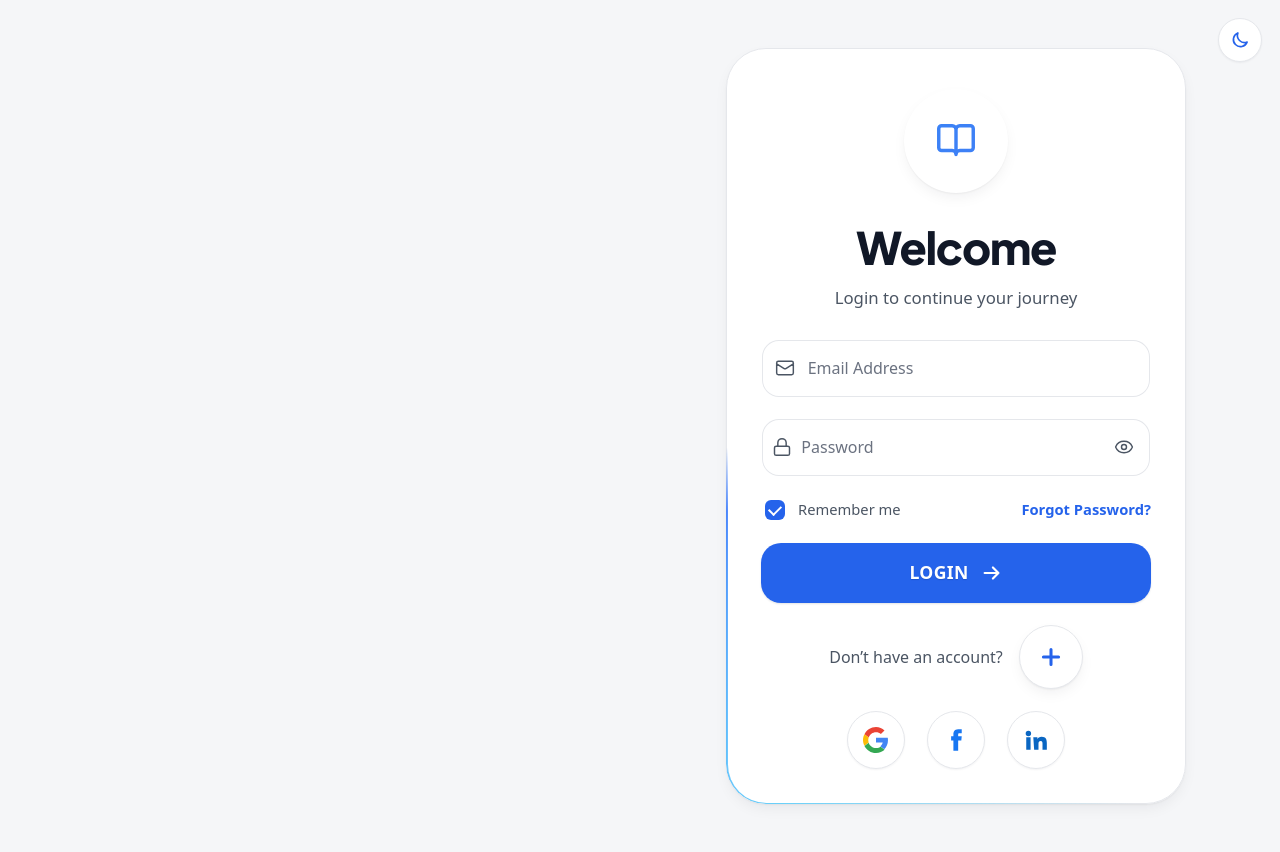
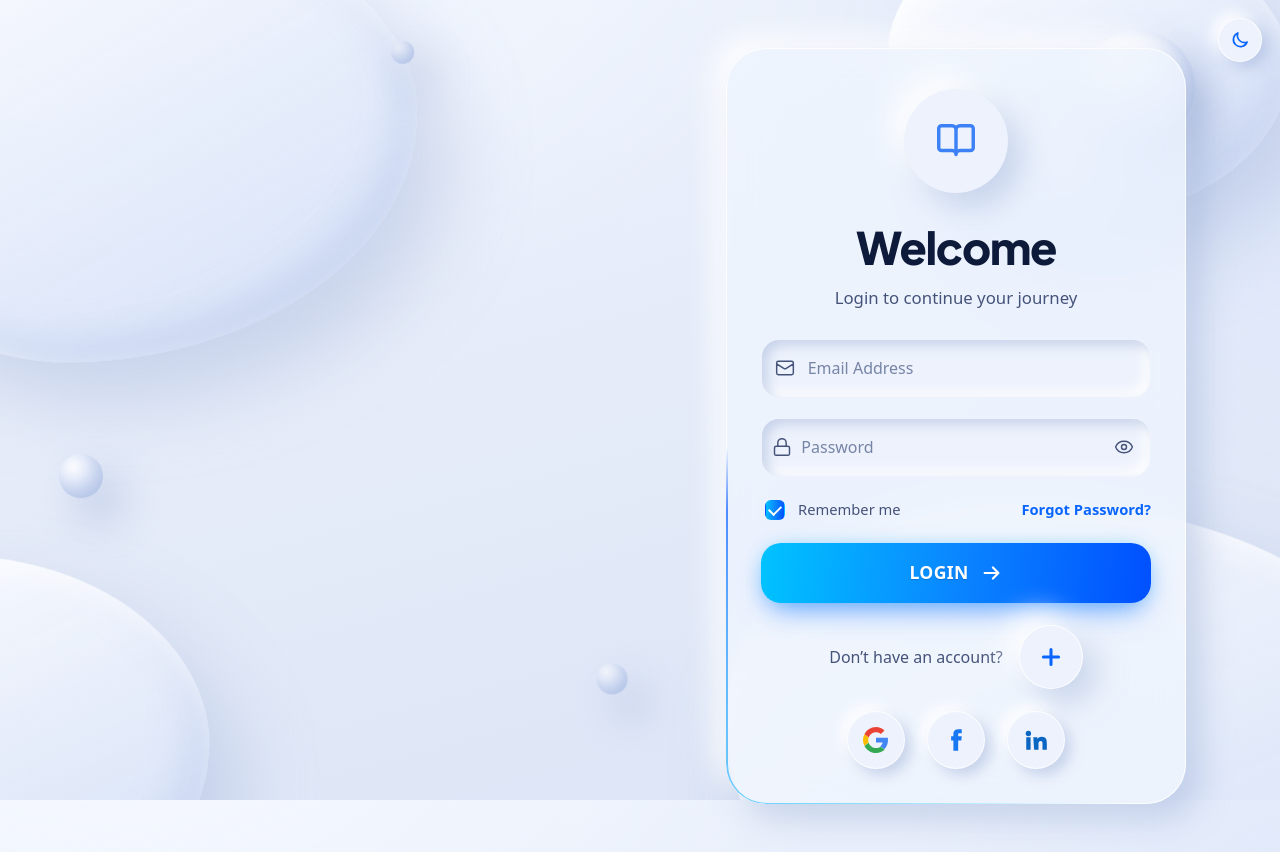
Before and after one commit to shaunmortal/AI-Agent-Adigam-AI, a React (Vite) app in the folder frontend/: page /login in a window 1280 px wide. Built offline with nearby package versions, Linux system fonts and the light colour scheme; no server answers.

Commit message:
Revert "style: flat neutral background with white surfaces and solid buttons"
This reverts commit 217b60f1c42e6b8d6b121d7ba49668f70363b4df.

```diff
--- a/frontend/src/styles/theme.css
+++ b/frontend/src/styles/theme.css
@@ -1395,90 +1395,3 @@ div.option {
     animation: none;
     filter: none;
 }
-
-/* ============================================================ plain surfaces
-   A flat neutral page, white cards with a hairline border and a soft real shadow, solid buttons.
-   The blue wash, the floating blobs and spheres, the indigo glows and the gradient type read as
-   generated art rather than as a product, so they give way to the quiet defaults of a tool people
-   use every day. Day and night tokens are overridden here; the rules above keep working on them. */
-:root,
-[data-theme='light'] {
-    --bg: #f5f6f8;
-    --bg-paint: none;
-    --surface: #ffffff;
-    --surface-raised: #ffffff;
-    --surface-glass: rgb(255 255 255 / 0.92);
-    --border: #e5e7eb;
-    --border-strong: #d1d5db;
-    --rim: #e5e7eb;
-
-    --text: #111827;
-    --text-dim: #4b5563;
-    --text-faint: #6b7280;
-
-    --accent: #2563eb;
-    --accent-dim: #dbeafe;
-
-    --grad: linear-gradient(#2563eb, #2563eb);
-    --grad-hover: linear-gradient(#1d4ed8, #1d4ed8);
-
-    --neu-out: 0 1px 2px rgb(16 24 40 / 0.05), 0 6px 16px -4px rgb(16 24 40 / 0.08);
-    --neu-out-sm: 0 1px 2px rgb(16 24 40 / 0.05);
-    --neu-in: inset 0 0 0 1px #e5e7eb;
-    --btn-glow: 0 1px 2px rgb(16 24 40 / 0.12);
-}
-
-[data-theme='dark'] {
-    --bg: #0e0f12;
-    --bg-paint: none;
-    --surface: #16181d;
-    --surface-raised: #1c1f25;
-    --surface-glass: rgb(22 24 29 / 0.94);
-    --border: rgb(255 255 255 / 0.08);
-    --border-strong: rgb(255 255 255 / 0.14);
-    --rim: rgb(255 255 255 / 0.08);
-
-    --text: #f3f4f6;
-    --text-dim: #a3a9b5;
-    --text-faint: #6f7682;
-
-    --accent: #4f8cff;
-    --accent-dim: rgb(79 140 255 / 0.16);
-
-    --grad: linear-gradient(#3b82f6, #3b82f6);
-    --grad-hover: linear-gradient(#2563eb, #2563eb);
-
-    --neu-out: 0 1px 2px rgb(0 0 0 / 0.4), 0 10px 24px -8px rgb(0 0 0 / 0.45);
-    --neu-out-sm: 0 1px 2px rgb(0 0 0 / 0.4);
-    --neu-in: inset 0 0 0 1px rgb(255 255 255 / 0.08);
-    --btn-glow: none;
-}
-
-.scene {
-    display: none;
-}
-
-[data-theme='dark'] .card,
-[data-theme='dark'] .auth__badge {
-    background: var(--surface);
-    box-shadow: var(--neu-out-sm);
-}
-
-[data-theme='dark'] .quickcheck {
-    background: var(--surface-raised);
-}
-
-[data-theme='dark'] .auth__title,
-.authpitch__accent {
-    background: none;
-    -webkit-background-clip: border-box;
-    background-clip: border-box;
-}
-
-[data-theme='dark'] .auth__title {
-    color: var(--text);
-}
-
-.authpitch__accent {
-    color: var(--accent);
-}
```
